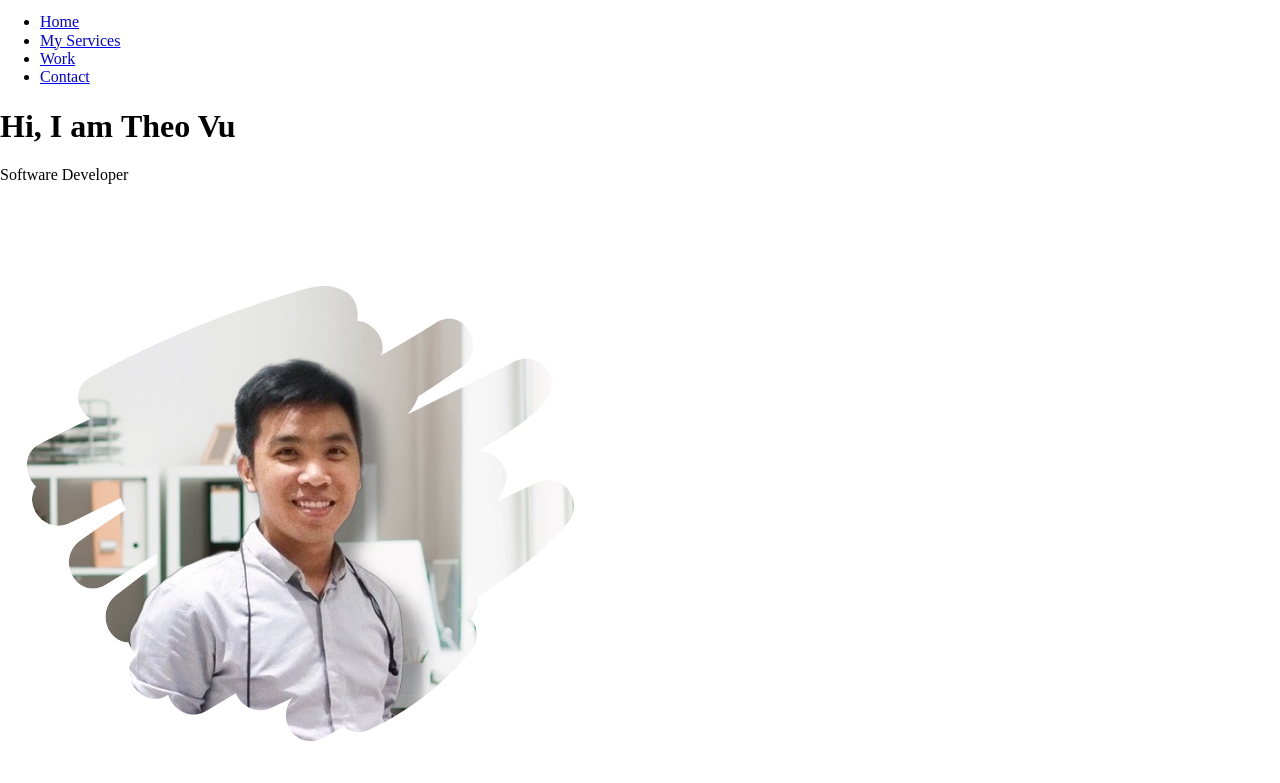
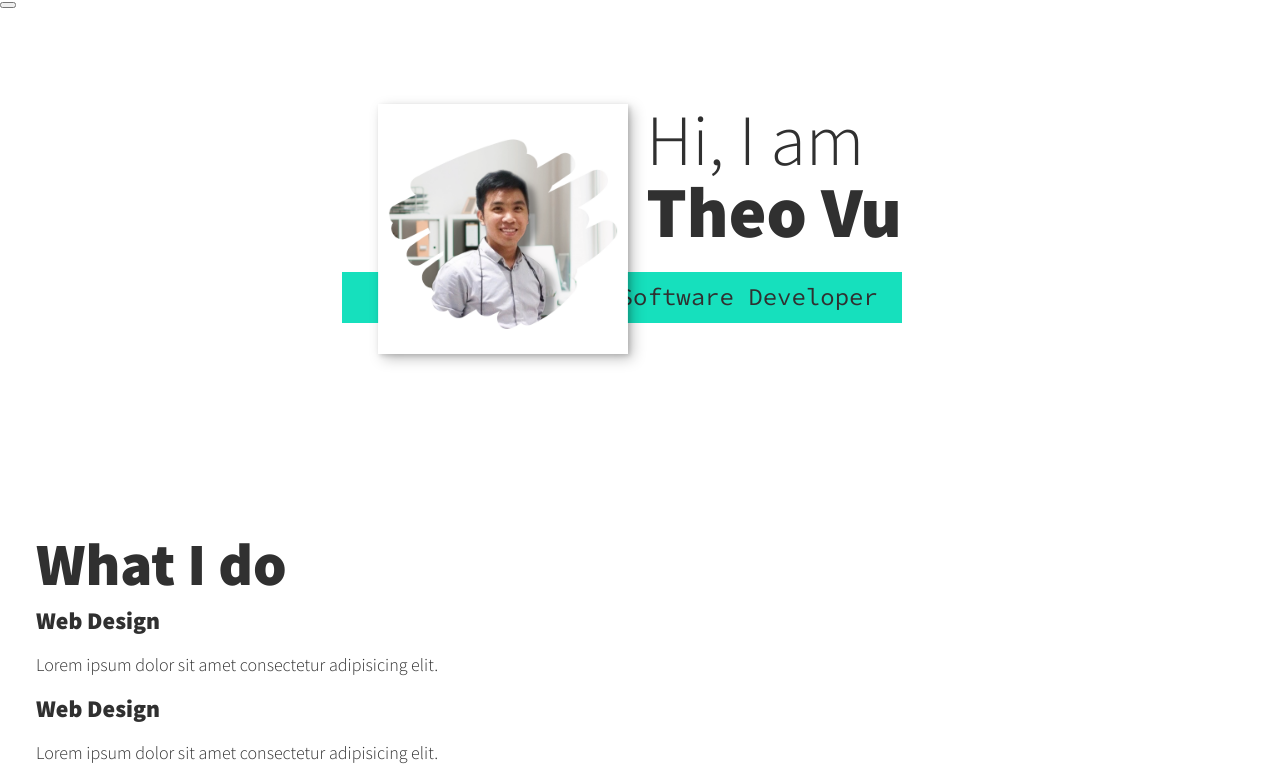
Before and after one commit to vunhattruong/my-portfolio, a plain HTML site: page index.html in a window 1280 px wide. Shown: the part 1324-2107 px from the top of the page. Drawn offline with nearby package versions, Linux system fonts and the light colour scheme.

Commit message:
[Portfolio] Add full section for index html, style css on introduction section only

```diff
--- /dev/null
+++ b/css/styles.css
@@ -0,0 +1,146 @@
+*,
+*::before,
+*::after {
+    box-sizing: border-box;
+}
+
+/* Custom Properties, update these for your own design */
+
+:root {
+    --ff-primary: 'Source Sans Pro', sans-serif;
+    --ff-secondary: 'Source Code Pro', monospace;
+
+    --fw-reg: 300;
+    --fw-bold: 900;
+
+    --clr-light: #fff;
+    --clr-dark: #303030;
+    --clr-accent: #16e0bd;
+
+    --fs-h1: 3rem;
+    --fs-h2: 2.25rem;
+    --fs-h3: 1.25rem;
+    --fs-body: 1rem;
+
+    --bs: 0.25em 0.25em 0.75em rgba(0,0,0,.25),
+          0.125em 0.125em 0.25em rgba(0,0,0,.15);
+}
+
+@media (min-width: 800px) {
+    :root {
+        --fs-h1: 4.5rem;
+        --fs-h2: 3.75rem;
+        --fs-h3: 1.5rem;
+        --fs-body: 1.125rem;
+    }
+}
+
+/* General styles */
+
+body {
+    background: var(--clr-light);
+    color: var(--clr-dark);
+    margin: 0;
+    font-family: var(--ff-primary);
+    font-size: var(--fs-body);
+    line-height: 1.6;
+}
+
+section {
+    padding: 5em 2em;
+}
+
+img {
+    display: block;
+    max-width: 100%;
+}
+
+strong { font-weight: var(--fw-bold) }
+
+/* Typography */
+
+h1,
+h2,
+h3 {
+    line-height: 1;
+    margin: 0;
+}
+
+h1 { font-size: var(--fs-h1) }
+h2 { font-size: var(--fs-h2) }
+h3 { font-size: var(--fs-h3) }
+
+
+.section__title {
+    margin-bottom: .25em;
+}
+
+.section__title--intro {
+    font-weight: var(--fw-reg);
+}
+
+.section__title--intro strong {
+    display: block;
+}
+
+.section__subtitle {
+    margin: 0;
+    font-size: var(--fs-h3);
+}
+
+.section__subtitle--intro,
+.section__subtitle--about {
+    background: var(--clr-accent);
+    padding: .25em 1em;
+    font-family: var(--ff-secondary);
+    margin-bottom: 1em;
+}
+
+
+/* header */
+
+nav { display: none; }
+
+/*  Intro section  */
+
+.intro {
+    position: relative;
+}
+
+.intro__img {
+    box-shadow: var(--bs);
+}
+
+.section__subtitle--intro {
+    display: inline-block;
+}
+
+@media (min-width: 600px) {
+    .intro {
+        display: grid;
+        width: min-content;
+        margin: 0 auto;
+        grid-column-gap: 1em;
+        grid-template-areas:
+            "img title"
+            "img subtitle";
+        grid-template-columns: min-content max-content;
+    }
+
+    .intro__img {
+        grid-area: img;
+        min-width: 250px;
+        position: relative;
+        z-index: 2;
+    }
+
+    .section__subtitle--intro {
+        align-self: start;
+        grid-column: -1 / 1;
+        grid-row: 2;
+        text-align: right;
+        position: relative;
+        left: -1.5em;
+        width: calc(100% + 1.5em);
+    }
+}
--- a/index.html
+++ b/index.html
@@ -6,6 +6,11 @@
         <title>Theo Vu Portfolio Website</title>
         <link rel="stylesheet" href="https://cdnjs.cloudflare.com/ajax/libs/normalize/7.0.0/normalize.min.css">
         <link rel="stylesheet" href="https://cdnjs.cloudflare.com/ajax/libs/font-awesome/5.11.2/css/all.css" integrity="sha256-46qynGAkLSFpVbEBog43gvNhfrOj+BmwXdxFgVK/Kvc=" crossorigin="anonymous" />
+
+        <!-- Update these with your own fonts -->
+        <link href="https://fonts.googleapis.com/css?family=Source+Code+Pro:400,900|Source+Sans+Pro:300,900&display=swap" rel="stylesheet">
+
+        <link rel="stylesheet" href="css/styles.css">
     </head>
     <body>
         <header>
@@ -33,7 +38,7 @@
             <img src="img/profile-pic.png" alt="Theo Vu" class="intro__img">
         </section>
 
-        <! --- My Services -->
+        <!--- My Services -->
         <section class="my-services" id="services">
             <h2 class="section__title section__title--services">What I do</h2>
             <div class="services">
@@ -53,6 +58,77 @@
             <a href="#work" class="btn">My Work</a>
         </section>
 
+        <!--- About Me -->
+        <section class="about-me" id="about">
+            <h2 class="section__title section__title--about">Who I am?</h2>
+            <p class="section__subtitle section__subtitle--about">Lorem ipsum dolor sit amet consectetur adipisicing elit.</p>
+            <div class="about-me__body">
+                <p></p>
+                <p></p>
+            </div>
+            <img src="img/profile-pic.png" alt="Theo Vu">
+        </section>
+
+        <!--- My Work -->
+        <section class="my-work" id="work">
+            <h2 class="section__title">My Work</h2>
+            <p class="section__subtitle">Lorem ipsum dolor sit amet consectetur adipisicing elit.</p>
+
+            <div class="portfolio">
+                <!-- Portfolio Item 01 -->
+                 <a href="#" class="portfolio__item">
+                    <img src="img/Rectangle 3.png" alt="Portfolio 1" class="portfolio__img">
+                </a>
+                <!-- Portfolio Item 02 -->
+                <a href="#" class="portfolio__item">
+                    <img src="img/Rectangle 3-1.png" alt="Portfolio 2" class="portfolio__img">
+                </a>
+                <!-- Portfolio Item 01 -->
+                <a href="#" class="portfolio__item">
+                    <img src="img/Rectangle 3-2.png" alt="Portfolio 3" class="portfolio__img">
+                </a>
+                <!-- Portfolio Item 01 -->
+                <a href="#" class="portfolio__item">
+                    <img src="img/Rectangle 3-3.png" alt="Portfolio 4" class="portfolio__img">
+                </a>
+                <!-- Portfolio Item 01 -->
+                <a href="#" class="portfolio__item">
+                    <img src="img/Rectangle 3-4.png" alt="Portfolio 5" class="portfolio__img">
+                </a>
+                <!-- Portfolio Item 01 -->
+                <a href="#" class="portfolio__item">
+                    <img src="img/Rectangle 3-5.png" alt="Portfolio 6" class="portfolio__img">
+                </a>
+                <!-- Portfolio Item 01 -->
+                <a href="#" class="portfolio__item">
+                    <img src="img/Rectangle 3-6.png" alt="Portfolio 7" class="portfolio__img">
+                </a>
+                <!-- Portfolio Item 01 -->
+                <a href="#" class="portfolio__item">
+                    <img src="img/Rectangle 3-7.png" alt="Portfolio 8" class="portfolio__img">
+                </a>
+                <!-- Portfolio Item 01 -->
+                <a href="#" class="portfolio__item">
+                    <img src="img/Rectangle 3-8.png" alt="Portfolio 9" class="portfolio__img">
+                </a>
+                <!-- Portfolio Item 01 -->
+                <a href="#" class="portfolio__item">
+                    <img src="img/Rectangle 3-9.png" alt="Portfolio 10" class="portfolio__img">
+                </a>
+            </div>
+        </section>
+
+        <!-- Footer -->
+        <footer>
+            <!-- replace with your own email address -->
+            <a href="mailto:vunhtruong@gmail.com" class="footer__link">vunhtruong@gmail.com</a>
+            <ul class="social-list">
+                <li class="social-list__item"><a class="social-list__link" href="https://codepen.io">a</a></li>
+                <li class="social-list__item">b<a class="social-list__link" href="http://dribbble.com"></a></li>
+                <li class="social-list__item"><a class="social-list__link" href="https://twitter.com">c</a></li>
+                <li class="social-list__item"><a class="social-list__link" href="https://github.com">d</a></li>
+            </ul>
+        </footer>
 
     </body>
 </html>
```
